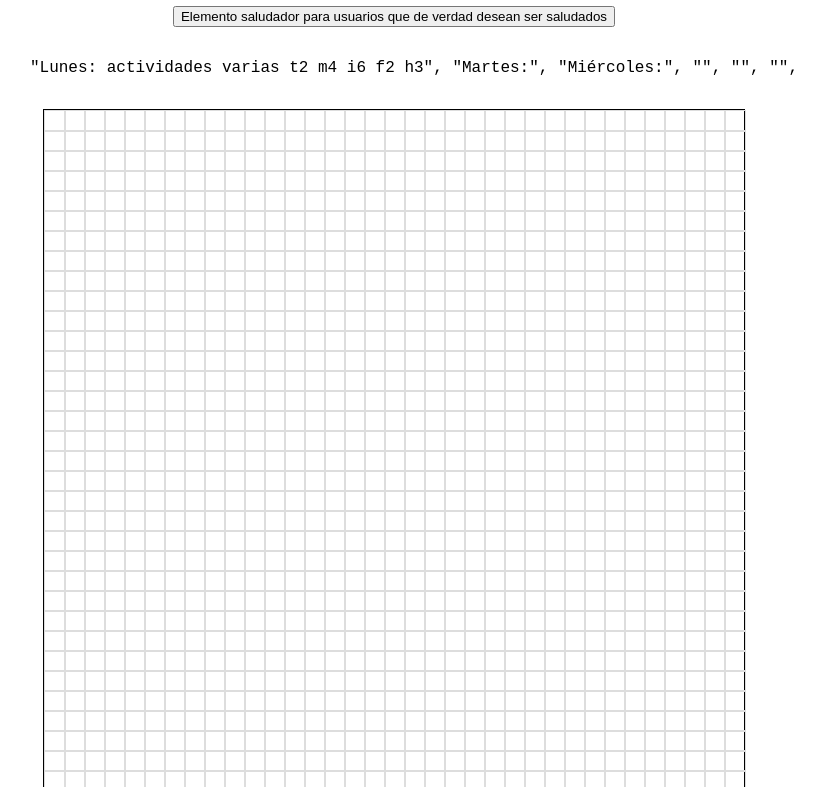
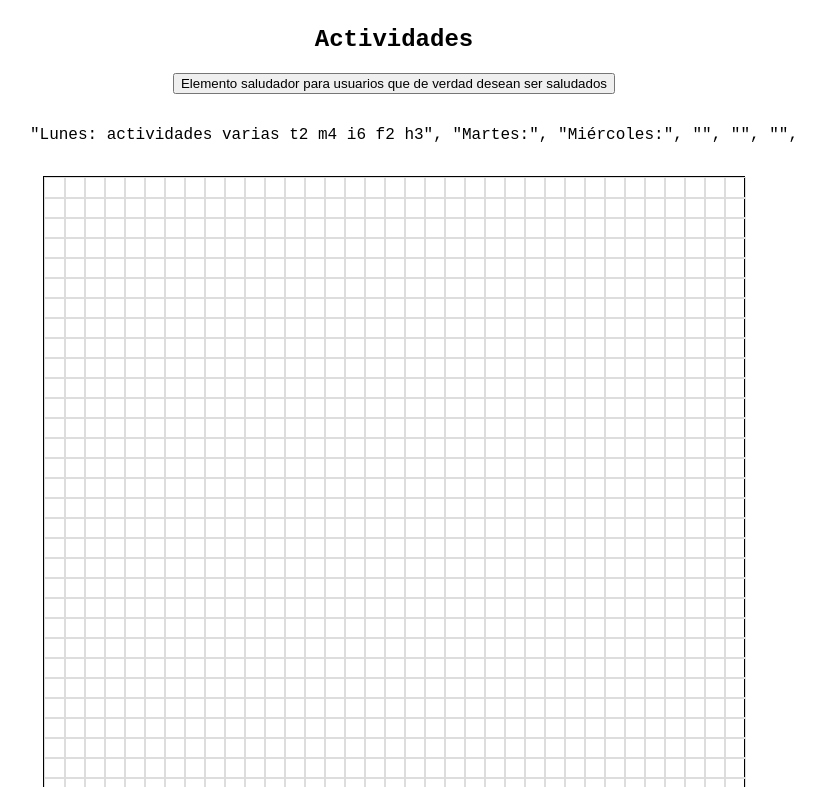
Before and after one commit to z009LL/hostearhostear, a plain HTML site: page index.html in a window 1280 px wide. Shown: the part 94-881 px from the top of the page, without its empty margins (246-1071 px from the left). Drawn offline with Linux system fonts and the light colour scheme.

Commit message:
Update index.html

```diff
--- a/index.html
+++ b/index.html
@@ -36,6 +36,7 @@
 
     <div class="container">
         <h1>Twitgram</h1>
+        <h2>Actividades</h2>
         <button onclick="showMessage()">Elemento saludador para usuarios que de verdad desean ser saludados</button>
         <ul id="lista-actividades">
             <!-- Lista de actividades diarias se agregará aquí -->
```
